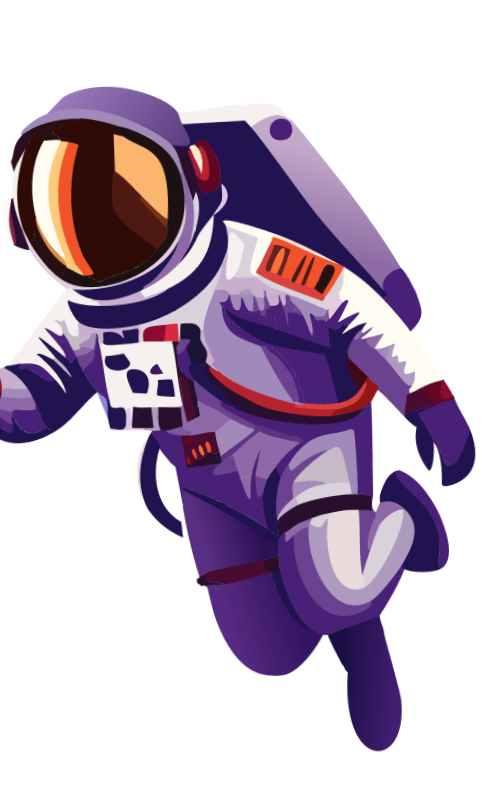
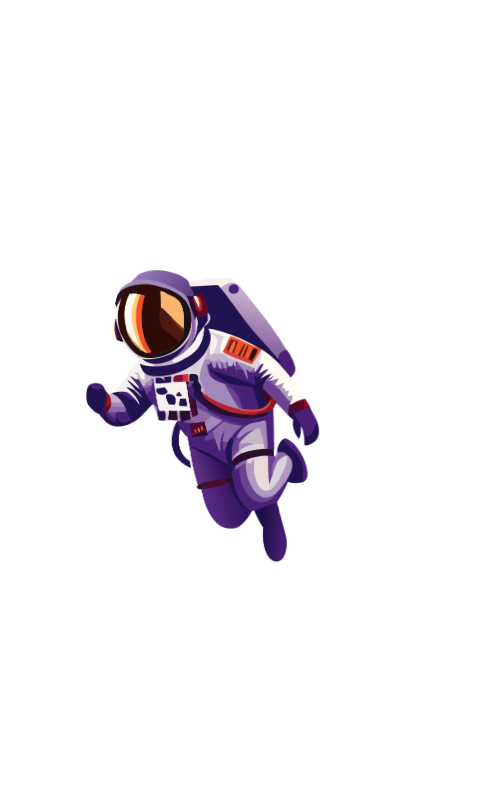
Before and after one commit to MstrBr/astronaut, a plain HTML site: page index.html in a window 390 px wide. Shown: the whole page, 482 px wide, since content can reach past the window. Drawn offline with Linux system fonts and the light colour scheme.

Commit message:
Update index.html

```diff
--- a/index.html
+++ b/index.html
@@ -1,15 +1,26 @@
 <!DOCTYPE html>
 <html>
 <head>
+    <meta name="viewport" content="width=device-width, initial-scale=1.0">
     <style>
+        * {
+            margin: 0;
+            padding: 0;
+            box-sizing: border-box;
+        }
+
         .container {
             display: flex;
             justify-content: center;
             align-items: center;
             min-height: 100vh;
+            width: 100%;
         }
 
         .space-float {
+            width: 40vmin;  /* responsive size based on viewport */
+            height: auto;   /* maintain aspect ratio */
+            max-width: 500px; /* maximum size cap */
             animation: spaceFloat 12s cubic-bezier(0.445, 0.05, 0.55, 0.95) infinite;
         }
 
@@ -18,19 +29,26 @@
                 transform: translate(0, 0) rotate(0deg);
             }
             20% {
-                transform: translate(25px, -15px) rotate(2deg);
+                transform: translate(3vmin, -2vmin) rotate(2deg);
             }
             40% {
-                transform: translate(15px, -25px) rotate(-1deg);
+                transform: translate(2vmin, -3vmin) rotate(-1deg);
             }
             60% {
-                transform: translate(-10px, -20px) rotate(1deg);
+                transform: translate(-1.5vmin, -2.5vmin) rotate(1deg);
             }
             80% {
-                transform: translate(-20px, -5px) rotate(-2deg);
+                transform: translate(-2.5vmin, -1vmin) rotate(-2deg);
             }
             100% {
                 transform: translate(0, 0) rotate(0deg);
+            }
+        }
+
+        /* Adjust size for very small screens */
+        @media (max-width: 480px) {
+            .space-float {
+                width: 60vmin;
             }
         }
     </style>
```
